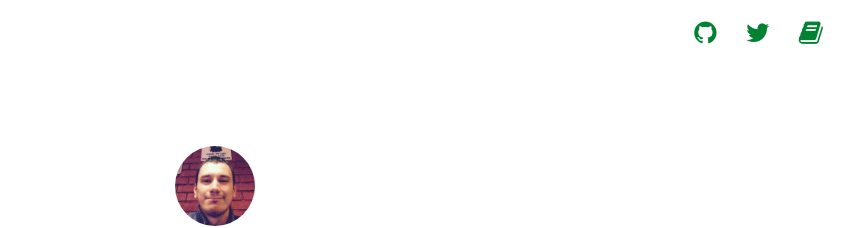
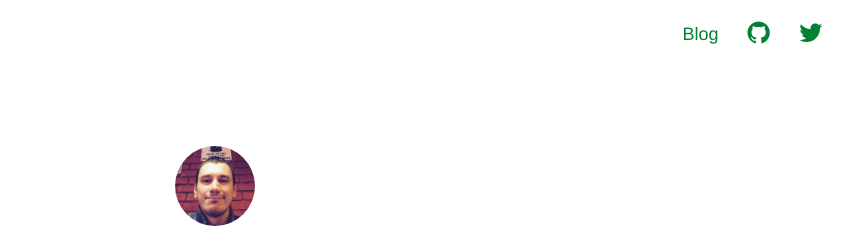
Before and after one commit to ArtemGrinn/artemgrinn.github.io, a Jekyll site: the page built from index.html, in a window 1280 px wide. Shown: the top 228 px of the page, without its empty margins (425-1279 px from the left). Built offline with Jekyll 4.4.1, drawn with Linux system fonts in a browser that asks for light colours; the list of posts is cut into pages by our own code.

Commit message:
Update navigation.html

```diff
--- a/_includes/navigation.html
+++ b/_includes/navigation.html
@@ -1,13 +1,14 @@
 <nav class="main-nav">
-    <a href="https://github.com/ArtemGrinn" title="My Github"> <i class="fa fa-github" aria-hidden="true"></i> </a>
-    <a href="https://twitter.com/grinn57" title="My Twitter"> <i class="fa fa-twitter" aria-hidden="true"></i> </a>
+
     {% if page.url != "/" %}
-        <a href="{{ site.baseurl }}" title="Home"> <i class="fa fa-home" aria-hidden="true"></i> </a>
+        <a href="{{ site.baseurl }}" title="Home"> Home </a>
     {% endif %}
 
     {% if page.url != "/blog/" %}
         {% if site.aboutPage %}
-            <a href="{{ site.baseurl }}blog" title="My Blog"> <i class="fa fa-book" aria-hidden="true"></i> </a>
+            <a href="{{ site.baseurl }}blog" title="My Blog"> Blog </a>
         {% endif %}
     {% endif %}
+    <a href="https://github.com/ArtemGrinn" title="My GitHub"> <i class="fa fa-github" aria-hidden="true"></i> </a>
+    <a href="https://twitter.com/grinn57" title="My Twitter"> <i class="fa fa-twitter" aria-hidden="true"></i> </a>
 </nav>
```
